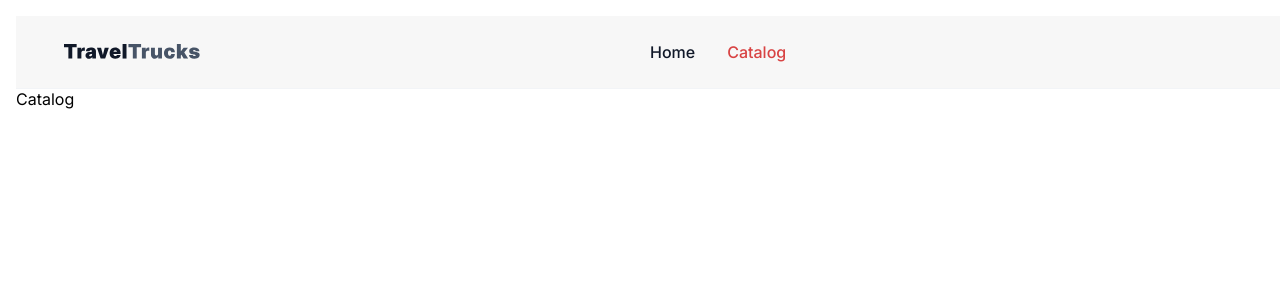
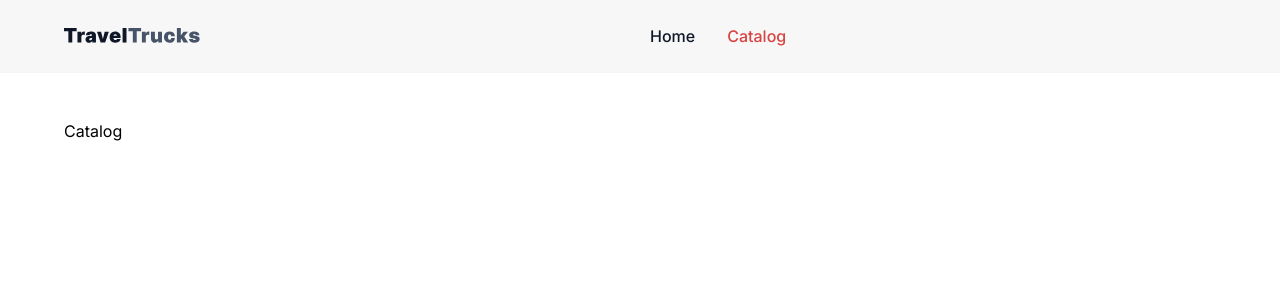
Before and after one commit to AlexSandr90/TravelTrucks, a React (Vite) app: page /catalog in a window 1280 px wide. Shown: the top 300 px of the page. Built offline with nearby package versions, Linux system fonts and the light colour scheme.

Commit message:
Added universal Button component

```diff
--- a/src/components/App/App.module.css
+++ b/src/components/App/App.module.css
@@ -1,7 +1,7 @@
 .container {
   max-width: 1440px;
   width: 100%;
-  padding: 16px;
+  /* padding: 16px; */
   margin-left: auto;
   margin-right: auto;
 }
--- /dev/null
+++ b/src/components/Button/Button.module.css
@@ -0,0 +1,18 @@
+.button {
+    display: flex;
+    padding: 16px 60px;
+    justify-content: center;
+    align-items: center;
+    border-radius: 200px;
+    background-color: var(--button);
+
+    font-size: 16px;
+    font-weight: 500;
+    line-height: 1.5;
+    letter-spacing: -0.08px;
+    transition: background-color ease-in-out 200ms;
+}
+
+.button:hover {
+    background-color: var(--button-hover);
+}
--- /dev/null
+++ b/src/components/Button/Button.tsx
@@ -0,0 +1,17 @@
+import css from './Button.module.css';
+
+const Button = ({
+  children,
+  onClick,
+}: {
+  children: React.ReactNode;
+  onClick: () => void;
+}) => {
+  return (
+    <button className={css.button} onClick={onClick}>
+      {children}
+    </button>
+  );
+};
+
+export default Button;
--- a/src/components/Header/Header.module.css
+++ b/src/components/Header/Header.module.css
@@ -1,7 +1,7 @@
 .header {
     display: flex;
     width: 1440px;
-    padding: 24px calc(64px - 16px);
+    padding: 24px 64px;
     align-items: center;
     gap: 450px;
     border-bottom: 1px solid var(--badges);
--- a/src/components/Header/Header.tsx
+++ b/src/components/Header/Header.tsx
@@ -1,15 +1,17 @@
 import css from './Header.module.css';
-import logo from '../../img/icons.svg'
+import logo from '../../img/icons.svg';
 import Navigation from '../Navigation/Navigation';
 
 const Header = () => {
-  return <div className={css.header}>
-     <svg className={css.logo} >
-       <use href={`${logo}#logo`} />
-     </svg>
+  return (
+    <header className={css.header}>
+      <svg className={css.logo}>
+        <use href={`${logo}#logo`} />
+      </svg>
 
-     <Navigation />
-  </div>;
+      <Navigation />
+    </header>
+  );
 };
 
 export default Header;
--- a/src/pages/Catalog/Catalog.module.css
+++ b/src/pages/Catalog/Catalog.module.css
@@ -1,3 +1,5 @@
 .catalog {
     display: flex;
+    padding: 48px 64px;
+    column-gap: 64px;
 }
--- a/src/pages/HomePage/HomePage.module.css
+++ b/src/pages/HomePage/HomePage.module.css
@@ -32,25 +32,6 @@
     padding-bottom: 40px;
 }
 
-.button {
-    display: flex;
-    padding: 16px 60px;
-    justify-content: center;
-    align-items: center;
-    border-radius: 200px;
-    background-color: var(--button);
-
-    font-size: 16px;
-    font-weight: 500;
-    line-height: 1.5;
-    letter-spacing: -0.08px;
-    transition: background-color ease-in-out 200ms;
-}
-
-.button:hover {
-    background-color: var(--button-hover);
-}
-
 @media screen and (min-device-pixel-ratio: 2),
 (min-resolution: 2dppx),
 (min-resolution: 192dpi) {
--- a/src/pages/HomePage/HomePage.tsx
+++ b/src/pages/HomePage/HomePage.tsx
@@ -1,3 +1,4 @@
+import Button from '../../components/Button/Button';
 import css from './HomePage.module.css';
 
 const HomePage = () => {
@@ -6,7 +7,7 @@ const HomePage = () => {
       <div className={css.hero_block}>
         <h1>Campers of your dreams</h1>
         <h2>You can find everything you want in our catalog</h2>
-        <button className={css.button}>View Now</button>
+        <Button onClick={() => console.log('Click')}>View Now</Button>
       </div>
     </div>
   );
```
